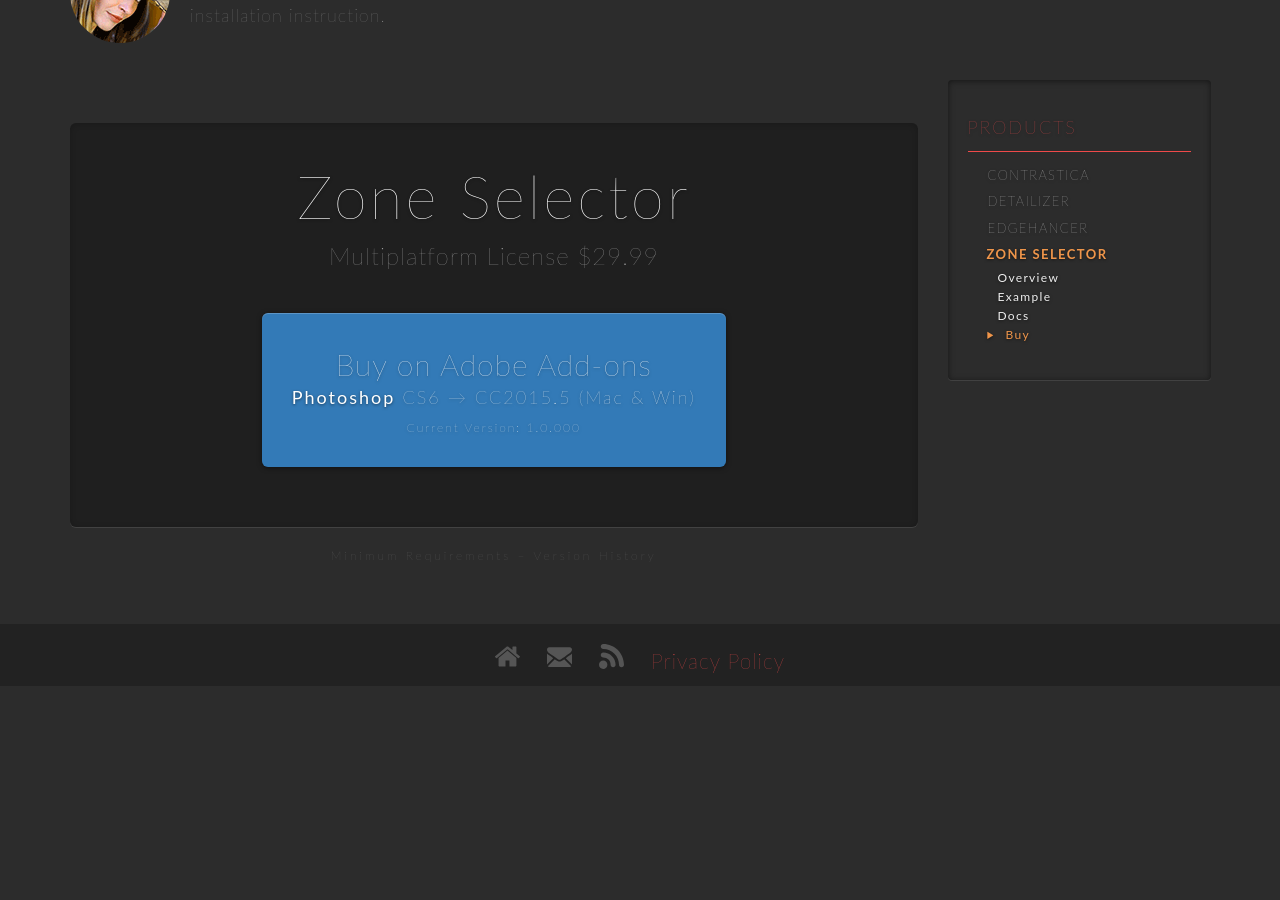
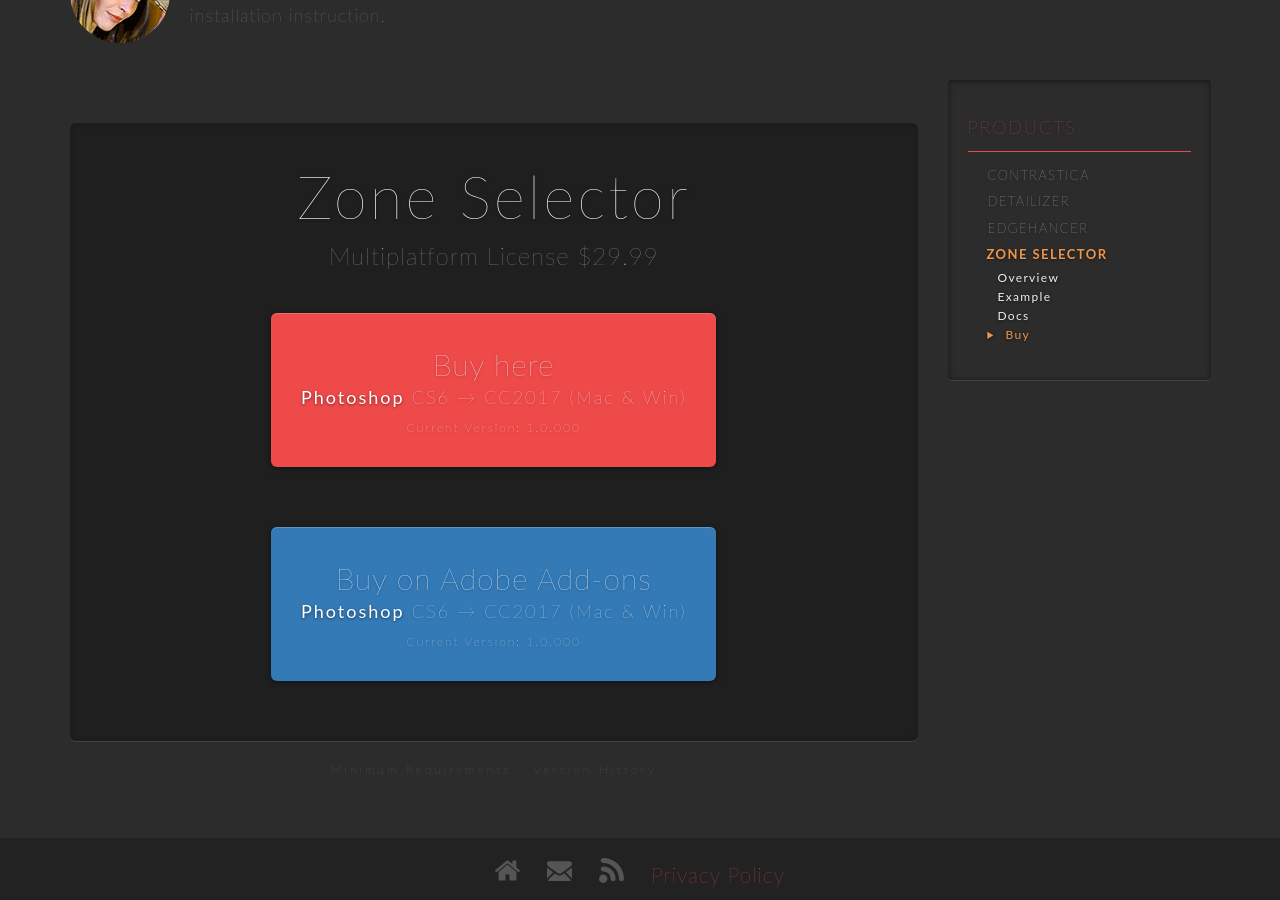
Before and after one commit to FixelAlgorithmsTeam/fixel, a Jekyll site: the page built from products/zoneselector/index.html, in a window 1280 px wide and 900 px high, scrolled down 2667 px. Built offline with Jekyll 4.4.1, drawn with Linux system fonts in a browser that asks for light colours; nearby versions of some CDN libraries; comment, search, counter and statistics services are not loaded; before the commit the page ends 3353 px from its top, so only the background shows below that.

Commit message:
Added Zone Selector buy here button

```diff
--- a/products/zoneselector/index.html
+++ b/products/zoneselector/index.html
@@ -100,12 +100,14 @@
 					<h4 class="home-title">Zone Selector</h4>
 					<p class="product-subtitle small" property="offers" typeof="Offer">Multiplatform License <span property="price">$29.99</span><meta property="priceCurrency" content="USD"/></p>
 
-					<!-- <a href="http://sites.fastspring.com/barranca/product/fixeldetailizer2ps" target="_blank" class="btn btn-primary-red btn-buy" role="button" property="downloadUrl">
-						Buy here <span class="cs6cc"><span class="b">Photoshop</span> CS6 &rarr; CC2015.5 <br class="visible-xs"> <span property="operatingSystem">(Mac & Win)</span></span><span class="cs6cc" style="font-size:40%; margin-top:10px">Current Version: <span property="softwareVersion">2.5.000</span>
-					</a> -->
+					<a href="http://sites.fastspring.com/barranca/product/fixelzoneselector" target="_blank" class="btn btn-primary-red btn-buy" role="button" property="downloadUrl">
+						Buy here <span class="cs6cc"><span class="b">Photoshop</span> CS6 &rarr; CC2017 <br class="visible-xs"> <span property="operatingSystem">(Mac & Win)</span></span><span class="cs6cc" style="font-size:40%; margin-top:10px">Current Version: <span property="softwareVersion">1.0.000</span>
+					</a>
+
+					<br>
 
 					<a href="https://creative.adobe.com/addons/products/16547" target="_blank" class="btn btn-primary btn-buy" role="button" property="downloadUrl">
-						Buy on Adobe Add-ons <span class="cs6cc"><span class="b">Photoshop</span> CS6 &rarr; CC2015.5 <br class="visible-xs"> <span property="operatingSystem">(Mac & Win)</span></span><span class="cs6cc" style="font-size:40%; margin-top:10px">Current Version: <span property="softwareVersion">1.0.000</span>
+						Buy on Adobe Add-ons <span class="cs6cc"><span class="b">Photoshop</span> CS6 &rarr; CC2017 <br class="visible-xs"> <span property="operatingSystem">(Mac & Win)</span></span><span class="cs6cc" style="font-size:40%; margin-top:10px">Current Version: <span property="softwareVersion">1.0.000</span>
 					</a>
 
 					<br>
```
